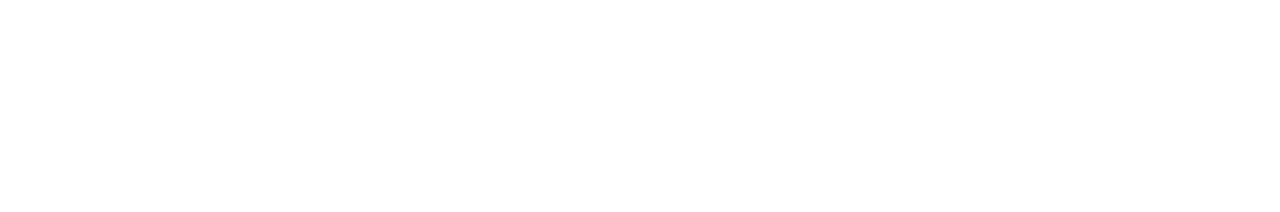
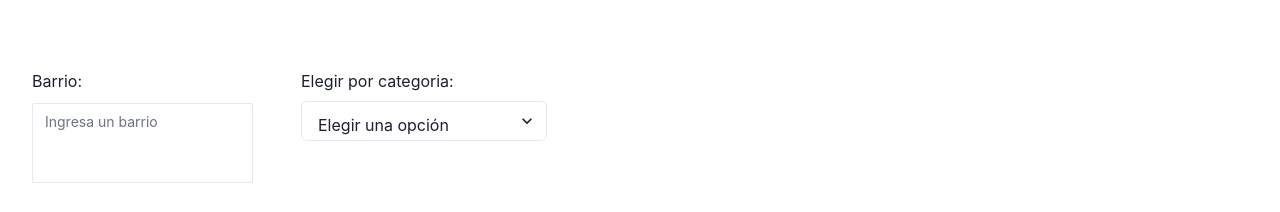
Before and after one commit to ecofood-tdp1/front, a Next.js app: page / in a window 1280 px wide. Shown: the part 677-889 px from the top of the page. Before the commit the page ends 800 px from the top, so only its background shows below. Built offline with nearby package versions, Linux system fonts and the light colour scheme; no server answers.

Commit message:
address and category filters added

```diff
--- a/pages/index.tsx
+++ b/pages/index.tsx
@@ -1,12 +1,27 @@
-import { useRef, useState } from 'react'
+import { useEffect, useRef, useState } from 'react'
 import Header from '../components/Header'
 import { ProductCard } from '../components/ProductCard'
 import React from 'react'
 import { GetShops } from '../repository/ShopRepository';
+import { Flex, Select, Text, Textarea } from '@chakra-ui/react';
 
 export default function Gallery() {
   let shopsRef = useRef<HTMLParagraphElement | null>(null);
   const [shops, setShops] = useState<Shop[]>([])
+  const [filteredShops, setFilteredShops] = useState<Shop[]>([])
+  let [value, setValue] = React.useState('')
+
+  const defaultShopData = {
+    "name": "",
+    "type": "",
+    "pick_up_from": {},
+    "pick_up_to": {},
+    "description": "",
+    "phone": "",
+    "address": ""
+  }
+
+  const [searchData, setSearchData] = useState(defaultShopData);
 
   const scrollHandler = async () => {
     // @ts-ignore
@@ -19,6 +34,41 @@ export default function Gallery() {
     const shopResults = await GetShops()
     setShops(shopResults)
   }
+
+  const handleSearch = (event) => {
+    const {name, value} = event.target
+    setSearchData(prev => ({...prev, [name]: value}))
+    let result = shops
+
+    console.log(value)
+
+    if (name === "address") { // se acaba de actualizar este filtro -> usar filtro nuevo
+      result = result.filter(s => s.address.toLowerCase().includes(value.toLowerCase()))
+    }
+
+    if (name === "type" && value !== "Any") {
+        result = result.filter(p => p.type.toLowerCase().includes(value.toLowerCase()))
+    } else if (searchData.type && searchData.type !== "Any" && value !== "Any") {
+        result = result.filter(p => p.type.toLowerCase().includes(searchData.type.toLowerCase()))
+    }
+
+
+    setFilteredShops(result);
+  }
+
+  const refreshShops = async () => {
+    let allNewShop = await GetShops();
+    setShops(allNewShop)
+    setFilteredShops(allNewShop);
+    setSearchData(defaultShopData);
+}
+
+  useEffect(() => {
+    refreshShops();
+  }, []);
+
+  useEffect(() => {
+  }, [filteredShops, setFilteredShops]);
 
   return (
     <>
@@ -34,9 +84,34 @@ export default function Gallery() {
             </p>
           </div>
         </div>
+        <Flex mb="32px">
+         <Flex direction="column" mr="16px">
+           <Text mb="10px">Barrio:</Text>
+           <Textarea
+             value={searchData.address}
+             name="address"
+             onChange={handleSearch}
+             placeholder="Ingresa un barrio"
+             size="sm"
+             resize="none"
+           />
+         </Flex>
+         <Flex direction="column" ml="32px"> {/* Added ml (margin-left) */}
+           <Text mb="8px">Elegir por categoria:</Text>
+           <Select mb="8px" placeholder="Elegir una opción" name="type" onChange={handleSearch} >
+             <option value="restaurant" onChange={handleSearch}>🍴 Restaurant</option>
+             <option value="supermarket" onChange={handleSearch}>🛒 Supermercados</option>
+             <option value="coffee" onChange={handleSearch}>☕ Cafés</option>
+             <option value="grocery" onChange={handleSearch}>🥫 Tienda de comestibles</option>
+             <option value="delicatessen" onChange={handleSearch}>🍲 Delicatessen</option>
+             <option value="bakery" onChange={handleSearch}>🥐 Panaderías</option>
+             <option value="others" onChange={handleSearch}>Otros</option>
+           </Select>
+         </Flex>
+       </Flex>
         <div className="grid grid-cols-1 gap-y-10 gap-x-6 sm:grid-cols-2 lg:grid-cols-3 xl:grid-cols-4 xl:gap-x-8">
           {
-            shops.map(shop =>
+            filteredShops.map(shop =>
               <ProductCard
                 name={shop.name}
                 address={shop.address}
```
